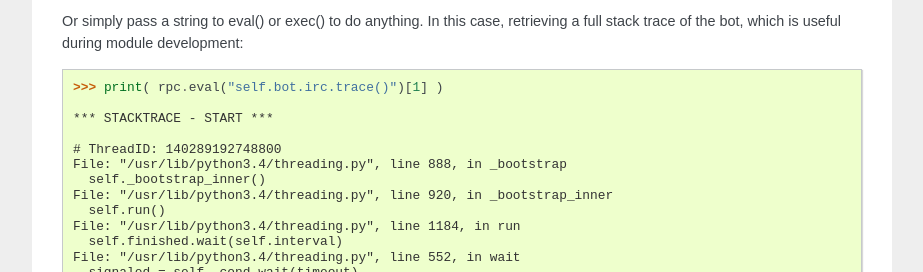
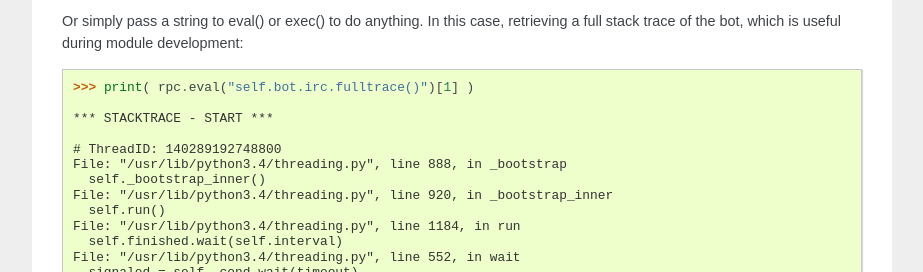
Before and after one commit to dpedu/pyircbot, a Sphinx documentation site: the page built from docs/rpc/_rpc.rst, in a window 1280 px wide and 900 px high, scrolled down 751 px. Shown: the part 180-452 px from the top of the window, without its empty margins (198-1121 px from the left). Built offline with Sphinx 7.4.7, drawn with Linux system fonts in a browser that asks for light colours; the version number is read from the project's files by our own code.

Commit message:
Update docs

```diff
--- a/docs/rpc/_rpc.rst
+++ b/docs/rpc/_rpc.rst
@@ -61,7 +61,7 @@ development:
 
 .. code-block:: python
 
-   >>> print( rpc.eval("self.bot.irc.trace()")[1] )
+   >>> print( rpc.eval("self.bot.irc.fulltrace()")[1] )
 
    *** STACKTRACE - START ***
 
```
